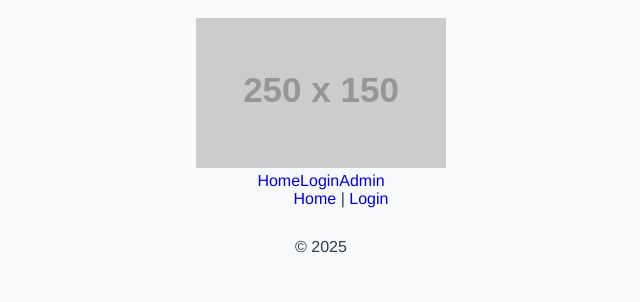
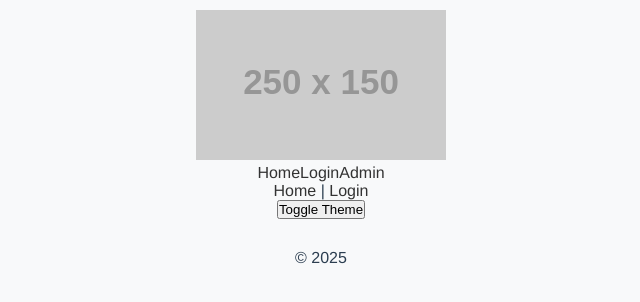
Before and after one commit to carlxaeron/ai-fe-exam, a Vue app in the folder frontend/: page / in a window 1280 px wide. Shown: the top 302 px of the page, without its empty margins (319-959 px from the left). Built offline with nearby package versions, Linux system fonts and the light colour scheme.

Commit message:
add vuex to manage the state in the web app and for theme as the start and will use to the dashboard; add scss to use in the frontend and with variables and css reset to be able to manage the frontend; also with feature to check the device theme if its dark or light;

```diff
--- a/frontend/package.json
+++ b/frontend/package.json
@@ -14,7 +14,8 @@
   "dependencies": {
     "core-js": "^3.8.3",
     "vue": "^3.2.13",
-    "vue-router": "^4.0.13"
+    "vue-router": "^4.0.13",
+    "vuex": "^4.1.0"
   },
   "devDependencies": {
     "@babel/core": "^7.12.16",
--- a/frontend/src/App.vue
+++ b/frontend/src/App.vue
@@ -1,13 +1,16 @@
 <template>
+  <div :class="themeClass">
     <AdminLayoutComponent v-if="routeMeta.type === 'admin'">
       <router-view />
     </AdminLayoutComponent>
     <LayoutComponent v-else>
       <router-view />
     </LayoutComponent>
+  </div>
 </template>
 
 <script>
+import { mapActions, mapGetters } from 'vuex';
 import LayoutComponent from '@/components/Layout.vue';
 import AdminLayoutComponent from '@/components/admin/AdminLayout.vue';
 
@@ -17,10 +20,17 @@ export default {
     LayoutComponent,
     AdminLayoutComponent,
   },
+  methods: {
+    ...mapActions(['applyInitialTheme']),
+  },
   computed: {
+    ...mapGetters(['isDarkTheme']),
     routeMeta() {
       return this.$route.meta;
-    }
+    },
+    themeClass() {
+      return this.isDarkTheme ? 'dark-theme' : 'light-theme';
+    },
   },
   watch: {
     $route(to) {
@@ -29,7 +39,21 @@ export default {
     }
   },
   mounted() {
-    document.dispatchEvent(new Event('render-event'))
+    document.dispatchEvent(new Event('render-event'));
+    this.applyInitialTheme();
   }
 }
 </script>
+
+<style lang="scss">
+@import '@/assets/styles/global.scss';
+@import '@/assets/styles/_variables.scss';
+
+.light-theme {
+  @include light-theme;
+}
+
+.dark-theme {
+  @include dark-theme;
+}
+</style>
--- /dev/null
+++ b/frontend/src/assets/styles/_variables.scss
@@ -0,0 +1,49 @@
+// Light theme variables
+$light-primary-color: #333;
+$light-secondary-color: #fff;
+$light-background-color: #f8f9fa;
+$light-text-color: #2c3e50;
+
+// Dark theme variables
+$dark-primary-color: #fff;
+$dark-secondary-color: #333;
+$dark-background-color: #2c3e50;
+$dark-text-color: #f8f9fa;
+
+// Default theme (light)
+$primary-color: $light-primary-color;
+$secondary-color: $light-secondary-color;
+$background-color: $light-background-color;
+$text-color: $light-text-color;
+
+// Mixin to apply light theme
+@mixin light-theme {
+  $primary-color: $light-primary-color !global;
+  $secondary-color: $light-secondary-color !global;
+  $background-color: $light-background-color !global;
+  $text-color: $light-text-color !global;
+}
+
+// Mixin to apply dark theme
+@mixin dark-theme {
+  $primary-color: $dark-primary-color !global;
+  $secondary-color: $dark-secondary-color !global;
+  $background-color: $dark-background-color !global;
+  $text-color: $dark-text-color !global;
+}
+
+/* Light theme variables */
+:root {
+  --primary-color: #333;
+  --secondary-color: #fff;
+  --background-color: #f8f9fa;
+  --text-color: #2c3e50;
+}
+
+/* Dark theme variables */
+.dark-theme {
+  --primary-color: #fff;
+  --secondary-color: #333;
+  --background-color: #2c3e50;
+  --text-color: #f8f9fa;
+}
--- /dev/null
+++ b/frontend/src/assets/styles/global.scss
@@ -0,0 +1,28 @@
+@import '@/assets/styles/_variables.scss';
+
+/* CSS Reset */
+* {
+  margin: 0;
+  padding: 0;
+  box-sizing: border-box;
+}
+
+/* Typography */
+body {
+  font-family: 'Avenir', Helvetica, Arial, sans-serif;
+  -webkit-font-smoothing: antialiased;
+  -moz-osx-font-smoothing: grayscale;
+  color: var(--text-color);
+  background-color: var(--background-color);
+}
+a {
+  color: var(--primary-color);
+  text-decoration: none;
+}
+
+/* Utility Classes */
+.container {
+  max-width: 1200px;
+  margin: 0 auto;
+  padding: 0 20px;
+}
--- a/frontend/src/components/Header.vue
+++ b/frontend/src/components/Header.vue
@@ -18,12 +18,18 @@
         </ul>
       </div>
     </nav>
+    <SwitchTheme />
   </header>
 </template>
 
 <script>
+import SwitchTheme from './SwitchTheme.vue';
+
 export default {
-  name: 'HeaderComponent'
+  name: 'HeaderComponent',
+  components: {
+    SwitchTheme,
+  },
 }
 </script>
 
--- a/frontend/src/components/Layout.vue
+++ b/frontend/src/components/Layout.vue
@@ -22,15 +22,8 @@ export default {
 }
 </script>
 
-<style>
+<style lang="scss">
 #public-app {
-  font-family: Avenir, Helvetica, Arial, sans-serif;
-  -webkit-font-smoothing: antialiased;
-  -moz-osx-font-smoothing: grayscale;
   text-align: center;
-  color: #2c3e50;
-}
-body {
-  background-color: #f8f9fa;
 }
 </style>
--- /dev/null
+++ b/frontend/src/components/SwitchTheme.vue
@@ -0,0 +1,16 @@
+<template>
+  <div class="switch-theme">
+    <button @click="toggleTheme">Toggle Theme</button>
+  </div>
+</template>
+
+<script>
+import { mapActions } from 'vuex'
+
+export default {
+  name: 'SwitchThemeComponent',
+  methods: {
+    ...mapActions(['toggleTheme'])
+  }
+}
+</script>
--- a/frontend/src/components/admin/AdminHeader.vue
+++ b/frontend/src/components/admin/AdminHeader.vue
@@ -4,14 +4,40 @@
     <nav>
       <router-link :to="{ name: 'Admin' }">Dashboard</router-link>
     </nav>
+    <SwitchTheme />
   </header>
 </template>
 
 <script>
+import SwitchTheme from '../SwitchTheme.vue';
+
 export default {
   name: 'AdminHeader',
+  components: {
+    SwitchTheme,
+  },
   mounted() {
     document.dispatchEvent(new Event('render-event'))
   }
 }
 </script>
+
+<style lang="scss" scoped>
+@import '@/assets/styles/_variables.scss';
+
+#admin-header {
+  display: flex;
+  justify-content: space-between;
+  padding: 1rem;
+}
+h1 {
+  margin: 0;
+}
+nav {
+  display: flex;
+  justify-content: space-around;
+}
+a {
+  text-decoration: none;
+}
+</style>
--- a/frontend/src/main.js
+++ b/frontend/src/main.js
@@ -2,11 +2,13 @@
 import { createApp } from 'vue';
 import App from './App.vue';
 import router from './router';
+import store from './store';
 
 const app = createApp(App);
 
 // Use the appropriate router based on the path
 app.use(router);
+app.use(store);
 
 app.mount('#app');
 
--- /dev/null
+++ b/frontend/src/store/index.js
@@ -0,0 +1,29 @@
+import { createStore } from 'vuex';
+
+export default createStore({
+  state: {
+    isDarkTheme: false,
+  },
+  mutations: {
+    toggleTheme(state) {
+      state.isDarkTheme = !state.isDarkTheme;
+      document.body.classList.toggle('dark-theme', state.isDarkTheme);
+    },
+    setTheme(state, isDarkTheme) {
+      state.isDarkTheme = isDarkTheme;
+      document.body.classList.toggle('dark-theme', isDarkTheme);
+    }
+  },
+  actions: {
+    toggleTheme({ commit }) {
+      commit('toggleTheme');
+    },
+    applyInitialTheme({ commit }) {
+      const prefersDarkScheme = window.matchMedia("(prefers-color-scheme: dark)").matches;
+      commit('setTheme', prefersDarkScheme);
+    }
+  },
+  getters: {
+    isDarkTheme: (state) => state.isDarkTheme,
+  },
+});
```
Also changed, not shown: 1 other file (tests, documents, lock files or other folders). Lines whose indentation alone changed are shown as unchanged.
